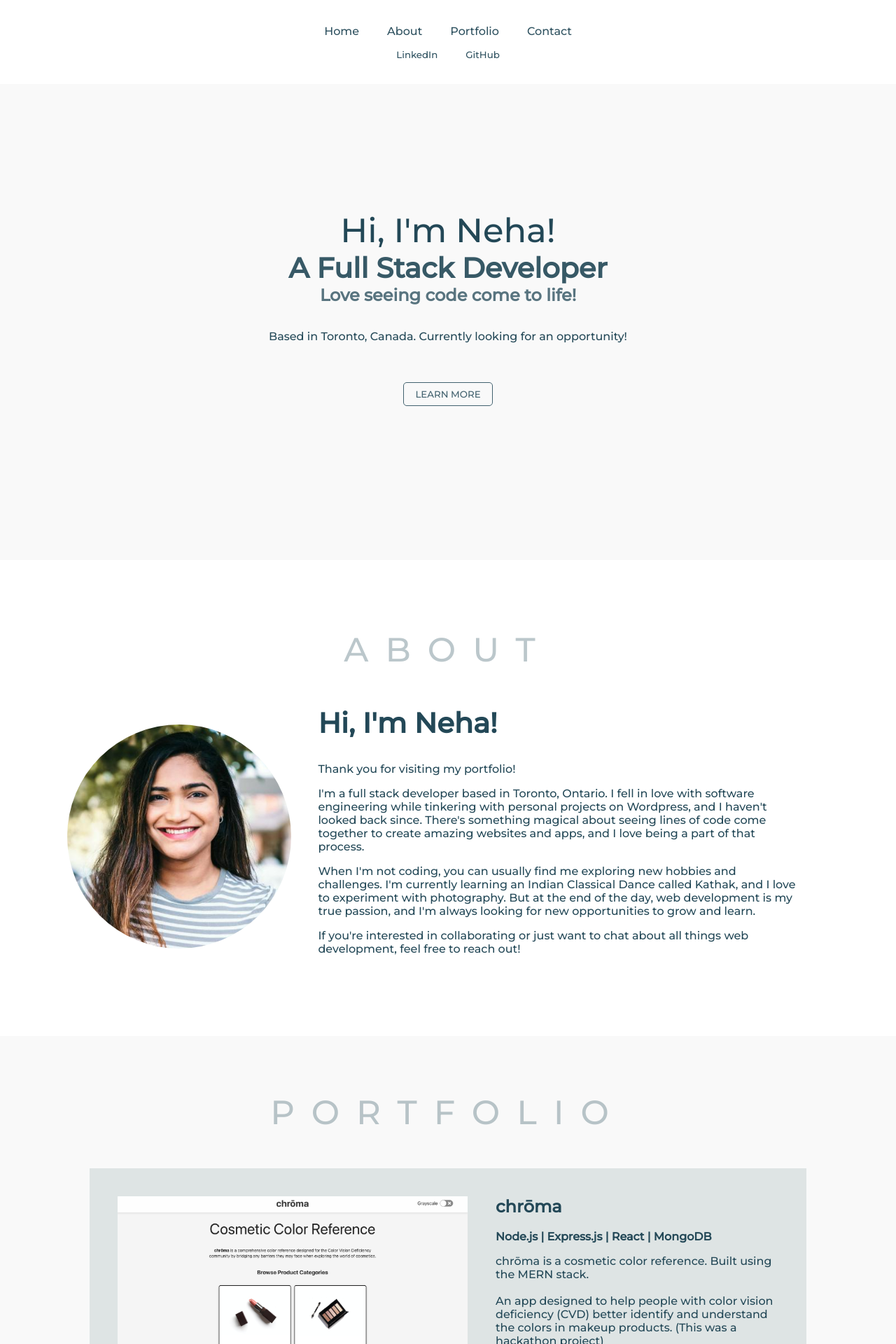
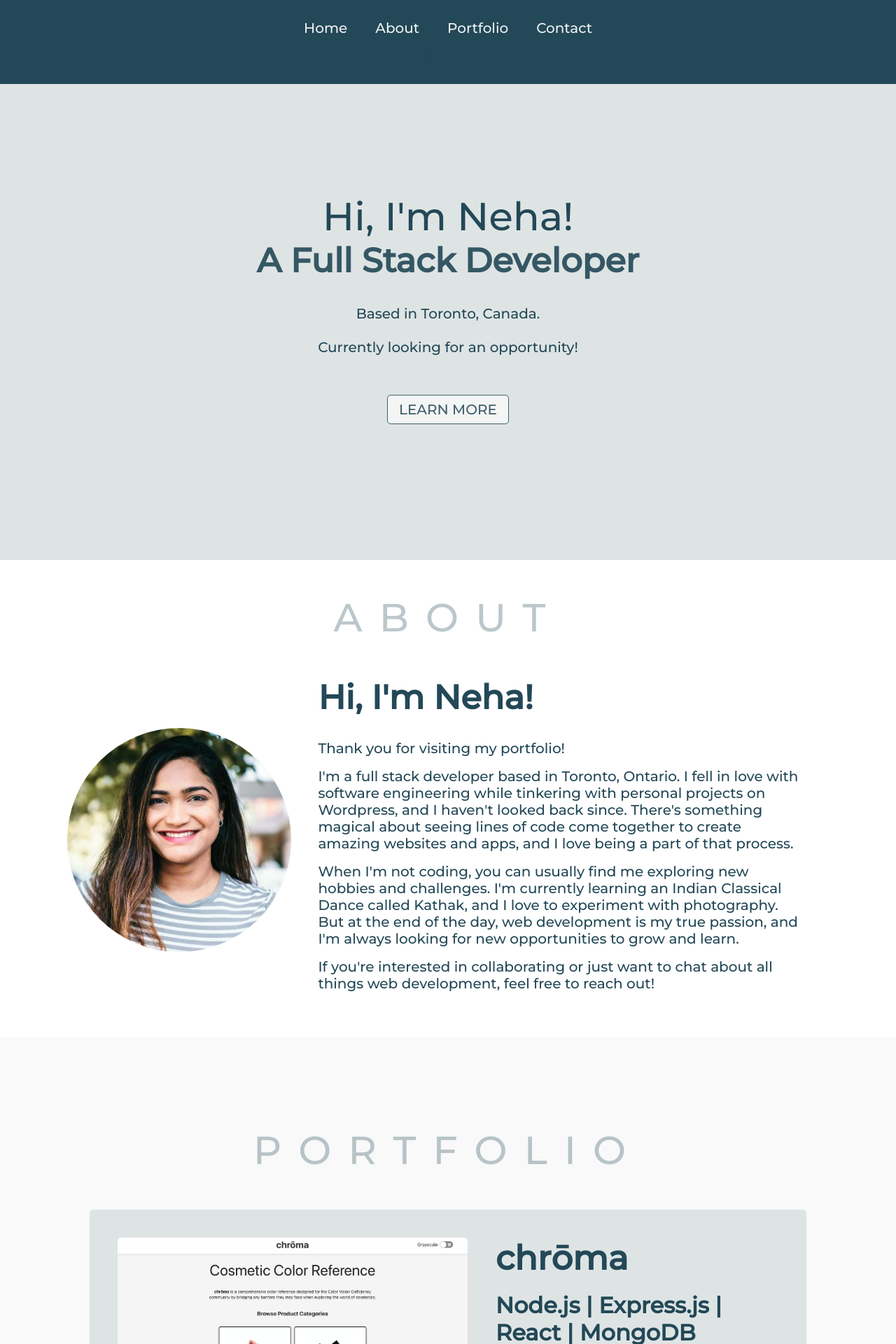
Before and after one commit to bholeneha/portfolio, a React (Create React App) app: page / in a window 1280 px wide. Shown: the top 1920 px of the page at 70% size. Built offline with nearby package versions, Linux system fonts and the light colour scheme.

Commit message:
modify styling, font size, button size

```diff
--- a/src/components/About/About.scss
+++ b/src/components/About/About.scss
@@ -2,6 +2,7 @@
     align-items: center;
     min-height: 85vh;
     height: auto !important;
+    padding: 6vmin !important;
 
 
 
@@ -9,7 +10,7 @@
         display: flex;
         width: 85vw;
 
-        $breakpoint-tablet: 768px;
+        $breakpoint-tablet: 900px;
 
         @media (max-width: $breakpoint-tablet) {
             flex-direction: column;
--- a/src/components/Footer/Footer.scss
+++ b/src/components/Footer/Footer.scss
@@ -1,5 +1,5 @@
 .Footer {
-    background-color: var(--feldgrau);
+    background-color: var(--charcoal);
     height: 10vh;
 
     p {
--- a/src/components/Home/Home.js
+++ b/src/components/Home/Home.js
@@ -7,9 +7,9 @@ export default function Home() {
             <div className="Intro">
                 <h1>Hi, I'm Neha!</h1>
                 <h2>A Full Stack Developer</h2>
-                <h3>Love seeing code come to life!</h3>
+                {/* <h3>Love seeing code come to life!</h3> */}
                 <br />
-                <p>Based in Toronto, Canada. Currently looking for an opportunity!</p>
+                <p>Based in Toronto, Canada. <br /><br /> Currently looking for an opportunity!</p>
                 <button><Link to='#About' smooth>LEARN MORE</Link></button>
 
             </div>
--- a/src/components/Home/Home.scss
+++ b/src/components/Home/Home.scss
@@ -1,6 +1,6 @@
 .Home {
     align-items: center;
-    background-color: var(--cultured);
+    background-color: var(--gainsboro);
     justify-content: center;
 
     .Intro {
--- a/src/components/NavBar/NavBar.js
+++ b/src/components/NavBar/NavBar.js
@@ -2,6 +2,8 @@ import './NavBar.scss';
 import { HashLink as Link } from 'react-router-hash-link'
 import React, { useState } from 'react';
 // import { FaBars } from 'react-icons/fa'
+import { FaLinkedin, FaGithub } from "react-icons/fa";
+
 
 export default function NavBar() {
     // const [stickyClass, setStickyClass] = useState('relative');
@@ -29,8 +31,8 @@ export default function NavBar() {
                 <Link to='#Contact' smooth >Contact</Link>
             </div>
             <div className="Links Social-Media">
-                <a href='https://www.linkedin.com/in/nehabhole/'>LinkedIn</a>
-                <a href='https://github.com/bholeneha'>GitHub</a>
+                <a href='https://www.linkedin.com/in/nehabhole/'><FaLinkedin className='icon' /></a>
+                <a href='https://github.com/bholeneha'><FaGithub className='icon' /></a>
             </div>
         </div >
     )
--- a/src/components/NavBar/NavBar.scss
+++ b/src/components/NavBar/NavBar.scss
@@ -1,4 +1,5 @@
 .NavBar {
+    background-color: var(--charcoal);
 
     .Links {
         display: flex;
@@ -7,6 +8,8 @@
 
     .Links a {
         text-decoration: none;
+        font-size: 2.5vmin;
+        color: var(--cultured);
     }
 
     .Navigation {
@@ -16,6 +19,10 @@
     .Social-Media {
         opacity: 95%;
         font-size: smaller;
+
+        a>svg {
+            color: var(--cultured);
+        }
     }
 
     @media screen and (max-width: 960px) {
--- a/src/components/Portfolio/Portfolio.js
+++ b/src/components/Portfolio/Portfolio.js
@@ -16,9 +16,9 @@ export default function Portfolio() {
                         <img src={chroma} alt="Chroma Project Screen Shot" loading="lazy" />
                     </div>
                     <div>
-                        <h3>chrōma</h3>
+                        <h2>chrōma</h2>
                         <br />
-                        <h4> Node.js | Express.js | React | MongoDB </h4>
+                        <h3> Node.js | Express.js | React | MongoDB </h3>
                         <p>
                             chrōma is a cosmetic color reference. Built using the MERN stack.
                             <br /><br />
@@ -33,9 +33,9 @@ export default function Portfolio() {
                         <img src={simon} alt="Simon Project Screen Shot" loading="lazy" />
                     </div>
                     <div>
-                        <h3> Simon</h3>
+                        <h2> Simon</h2>
                         <br />
-                        <h4> HTML | CSS | JavaScript</h4>
+                        <h3> HTML | CSS | JavaScript</h3>
                         <p>
                             A web browser game version of the classic Simon game. Built using HTML, CSS & JS.
                             <br /><br />
@@ -50,9 +50,9 @@ export default function Portfolio() {
                         <img src={rv} alt="Resource Vault Project Screen Shot" loading="lazy" />
                     </div>
                     <div>
-                        <h3>Resource Vault</h3>
+                        <h2>Resource Vault</h2>
                         <br />
-                        <h4>Node.js | Express.js | MongoDB | Google OAuth</h4>
+                        <h3>Node.js | Express.js | MongoDB | Google OAuth</h3>
                         <p>
                             A web application built using MEN Stack with Google OAuth user authentication.
                             <br /><br />
@@ -67,9 +67,9 @@ export default function Portfolio() {
                         <img src={leafshop} alt="Leaf It To Me Project Screen Shot" loading="lazy" />
                     </div>
                     <div>
-                        <h3>Leaf It To Me</h3>
+                        <h2>Leaf It To Me</h2>
                         <br />
-                        <h4>Node.js | Express.js | React | MongoDB | JWT authentication</h4>
+                        <h3>Node.js | Express.js | React | MongoDB | JWT authentication</h3>
                         <br />
                         <p>
                             Leaf It To Me is plant shop web application built using the MERN stack.
@@ -80,6 +80,6 @@ export default function Portfolio() {
                     </div>
                 </div>
             </div>
-        </section>
+        </section >
     )
 }
--- a/src/components/Portfolio/Portfolio.scss
+++ b/src/components/Portfolio/Portfolio.scss
@@ -5,9 +5,18 @@
     display: flex;
     flex-direction: column;
     align-items: center;
+    padding: 6vmin !important;
 
     h1 {
         margin-top: 10vmin !important;
+    }
+
+    h2 {
+        font-size: 6vmin;
+    }
+
+    h3 {
+        font-size: 4vmin;
     }
 
     .Projects {
@@ -28,9 +37,11 @@
             background-color: var(--gainsboro);
             padding: 5vmin !important;
             transition: 0.2s ease-in-out;
+            border-radius: 5px;
 
             div>img {
                 width: 500px;
+                border-radius: 5px;
             }
 
             &:hover {
--- a/src/index.scss
+++ b/src/index.scss
@@ -17,21 +17,21 @@
 
 // Global Text Element Styling
 h1 {
-  font-size: 6vmin;
+  font-size: 7vmin;
   font-weight: 100;
 }
 
 h2 {
-  font-size: 5vmin;
+  font-size: 6vmin;
 }
 
 h3 {
-  font-size: 3vmin;
+  font-size: 5vmin;
 }
 
 p {
   margin: 2vmin 0 !important;
-  font-size: 2vmin;
+  font-size: 2.5vmin;
 }
 
 // Global Button Styling
@@ -45,6 +45,8 @@ button {
   border-radius: 5px;
   transition: 0.2s ease-in-out;
   cursor: pointer;
+  font-size: 2.5vmin;
+
 
   a {
     color: var(--charcoal);
@@ -54,7 +56,7 @@ button {
   &:hover {
     transition: 0.15s ease-in-out;
     opacity: 100%;
-    border: 1.25px solid var(--charcoal);
+    border: 0.5px solid var(--charcoal);
     background-color: var(--mustard);
 
     a {
```
